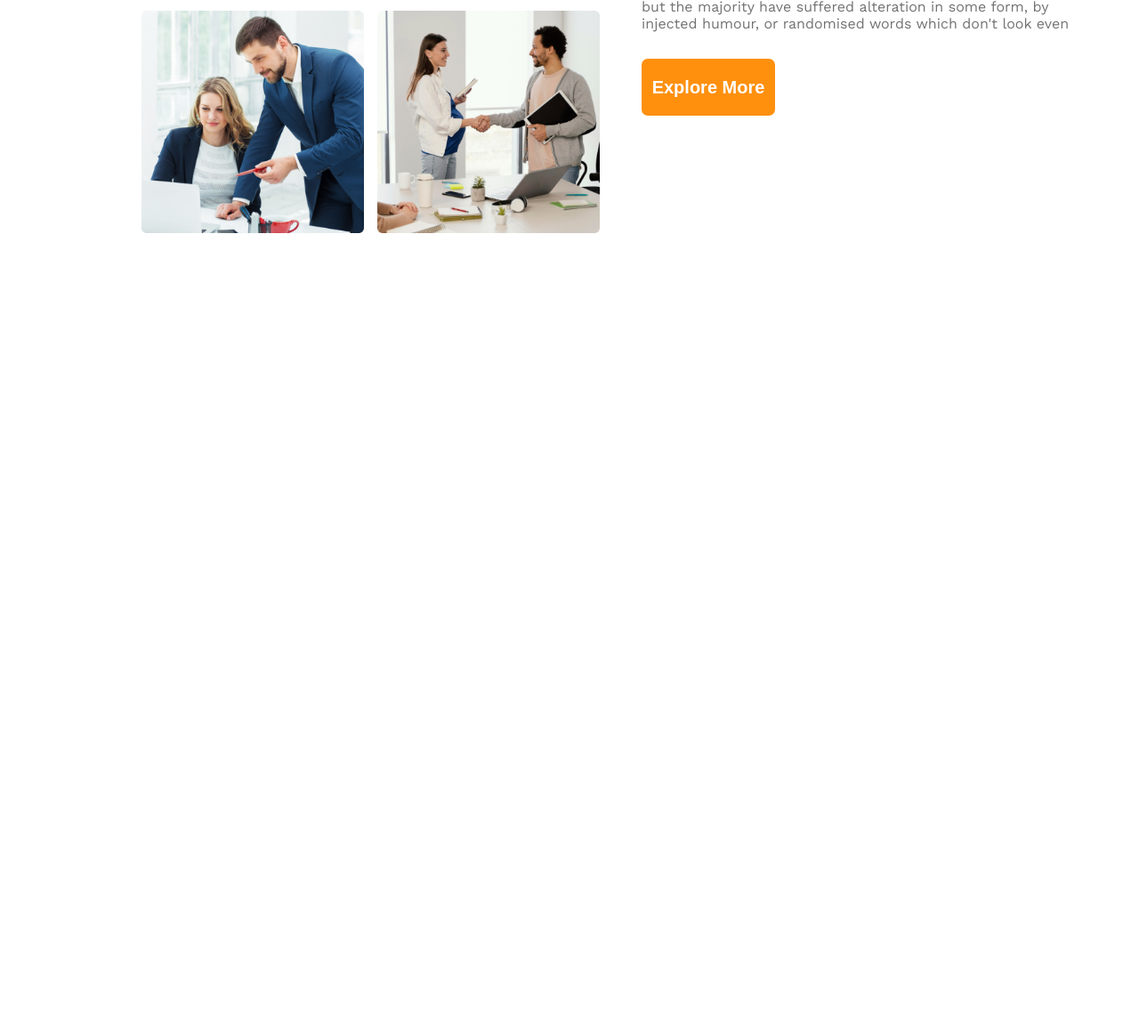
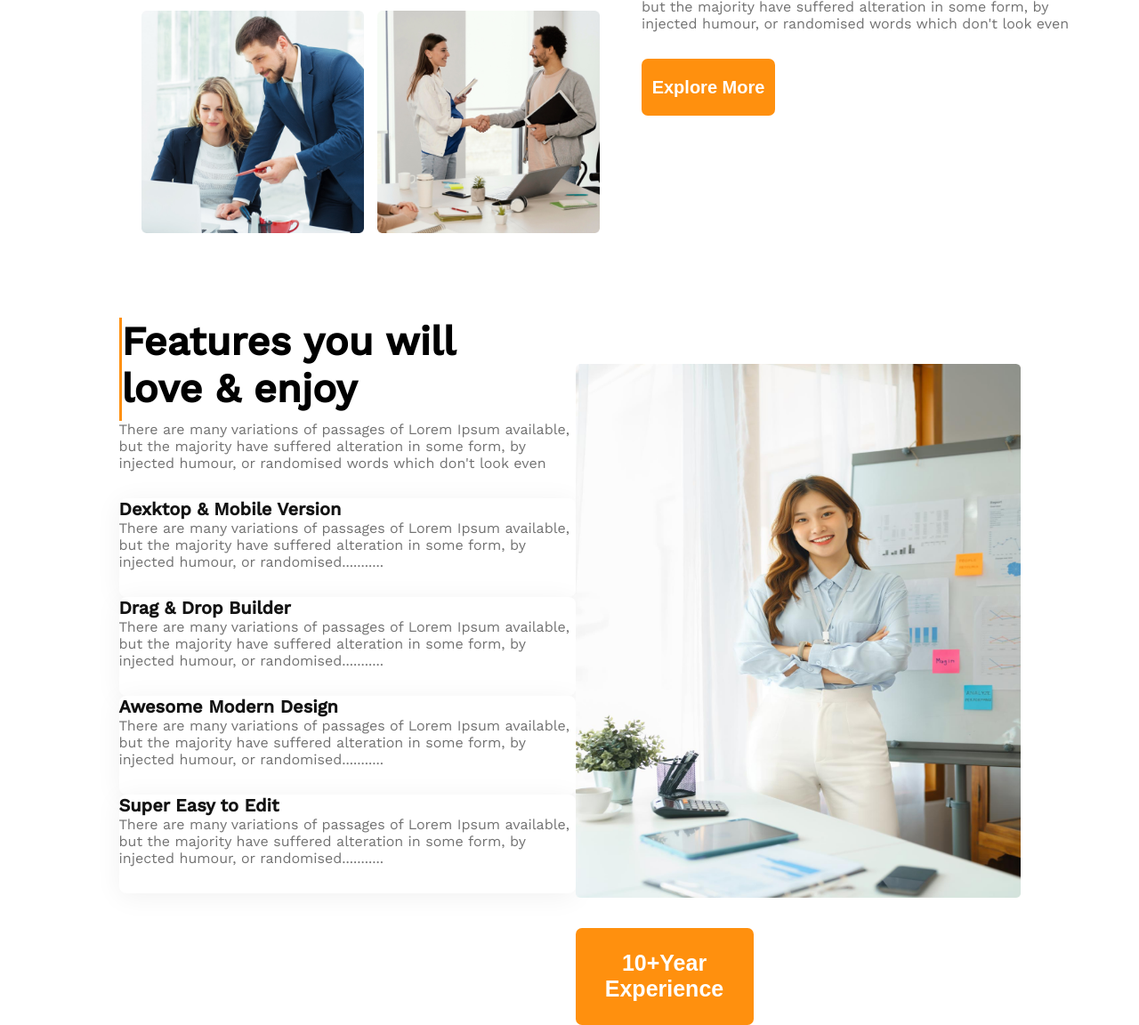
Before and after one commit to shifat-ullah/g3-architects-main-project, a plain HTML site: page index.html in a window 1280 px wide. Shown: the part 1395-2547 px from the top of the page at 89% size. Before the commit the page ends 1657 px from the top, so only its background shows below. Drawn offline with nearby package versions, Linux system fonts and the light colour scheme.

Commit message:
third commit

```diff
--- a/index.html
+++ b/index.html
@@ -56,6 +56,53 @@
             <button class="button">Explore More</button>
         </div>
     </div>
+
+    <!--service section start-->
+
+<div class="main-service">
+    <div class="service-section">
+        <div class="service-section-jj">
+            <h2 class="heading-service-main">Features you will
+                love & enjoy</h2>
+            <p class="all-paragraph">There are many variations of passages of Lorem Ipsum available, but the
+                majority have suffered alteration in some form, by injected humour, or
+                randomised words which don't look even</p>
+        </div>
+        <div class="service-section1">
+            <h2 class="heading-service">Dexktop & Mobile Version</h2>
+            <p class="all-paragraph">There are many variations of passages of Lorem Ipsum available,
+                but the majority have suffered alteration in some form, by
+                injected humour, or randomised...........</p>
+        </div>
+        <div class="service-section1">
+            <h2 class="heading-service">Drag & Drop Builder</h2>
+            <p class="all-paragraph">There are many variations of passages of Lorem Ipsum available,
+                but the majority have suffered alteration in some form, by
+                injected humour, or randomised...........</p>
+        </div>
+        <div class="service-section1">
+            <h2 class="heading-service">Awesome Modern Design</h2>
+            <p class="all-paragraph">There are many variations of passages of Lorem Ipsum available,
+                but the majority have suffered alteration in some form, by
+                injected humour, or randomised...........</p>
+        </div>
+        <div class="service-section1">
+            <h2 class="heading-service">Super Easy to Edit</h2>
+            <p class="all-paragraph">There are many variations of passages of Lorem Ipsum available,
+                but the majority have suffered alteration in some form, by
+                injected humour, or randomised...........</p>
+        </div>
+    </div>
+    <div>
+        <img class="architect-img" src="./images/architect.png" alt="">
+        <div class="service-button-div">
+            <button class="service-button">10+Year
+
+                Experience</button>
+        </div>
+    </div>
+
+    <!--service section end-->
     </main>
 </body>
 </html>
--- a/style.css
+++ b/style.css
@@ -139,3 +139,63 @@ p {
     border-radius: 7px;
     border: none;
 }
+.service-section1{
+    background: #FFFFFF;
+box-shadow: 0px 4px 30px rgba(0, 0, 0, 0.06);
+border-radius: 8px;
+}
+
+.main-service{
+    padding-top: 250px;
+    display: flex;
+    width: 700px;
+    height: 600px;
+    justify-content: center;
+    align-items: center;
+    margin: auto;
+}
+.architect-img{
+    width: 500px;
+    height: 600px;
+    padding-bottom: 30px;
+    padding-top: 200px;
+}
+.heading-service-main{
+    width: 469.3px;
+    height: 106px;
+    font-weight: 700;
+    font-size: 45px;
+    line-height: 53px;
+    border-left: 3px solid #FF900E;
+    padding-bottom: 10px;
+
+}
+.heading-service{
+    font-weight: 600;
+    font-size: 20px;
+    color: #131313;
+}
+
+.all-paragraph{
+    font-weight: 400;
+    font-size: 16px;
+    color: #727272;
+}
+.service-button{
+    width: 200px;
+    height: 109px;
+    font-weight: 700;
+    font-size: 25px;
+    display: flex;
+    justify-content: center;
+    align-items: center;
+    background-color: #FF900E;
+    text-align: center;
+
+    color: #FFFFFF;
+    border: none;
+    border-radius: 7px;
+
+
+
+}
```
